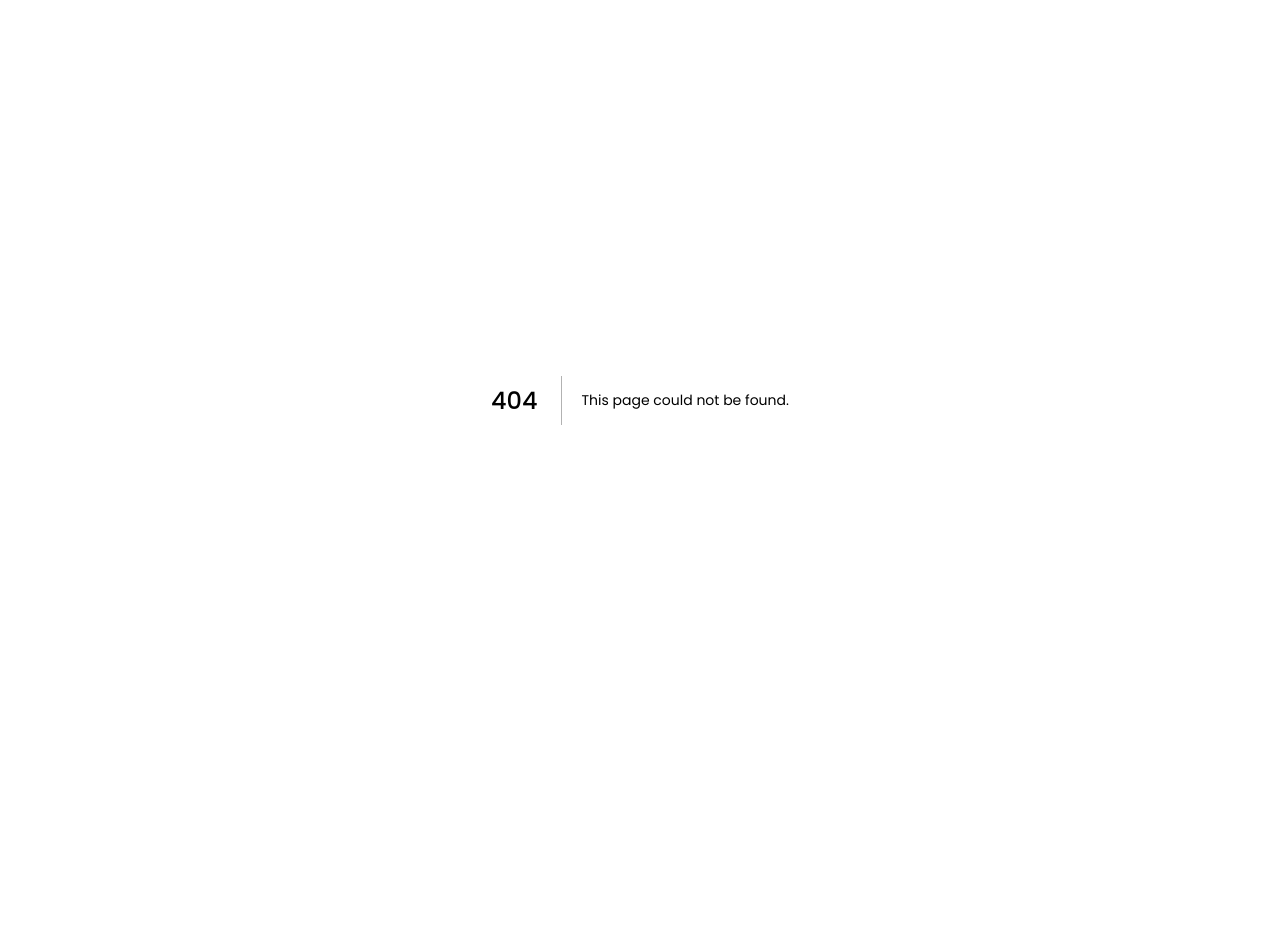
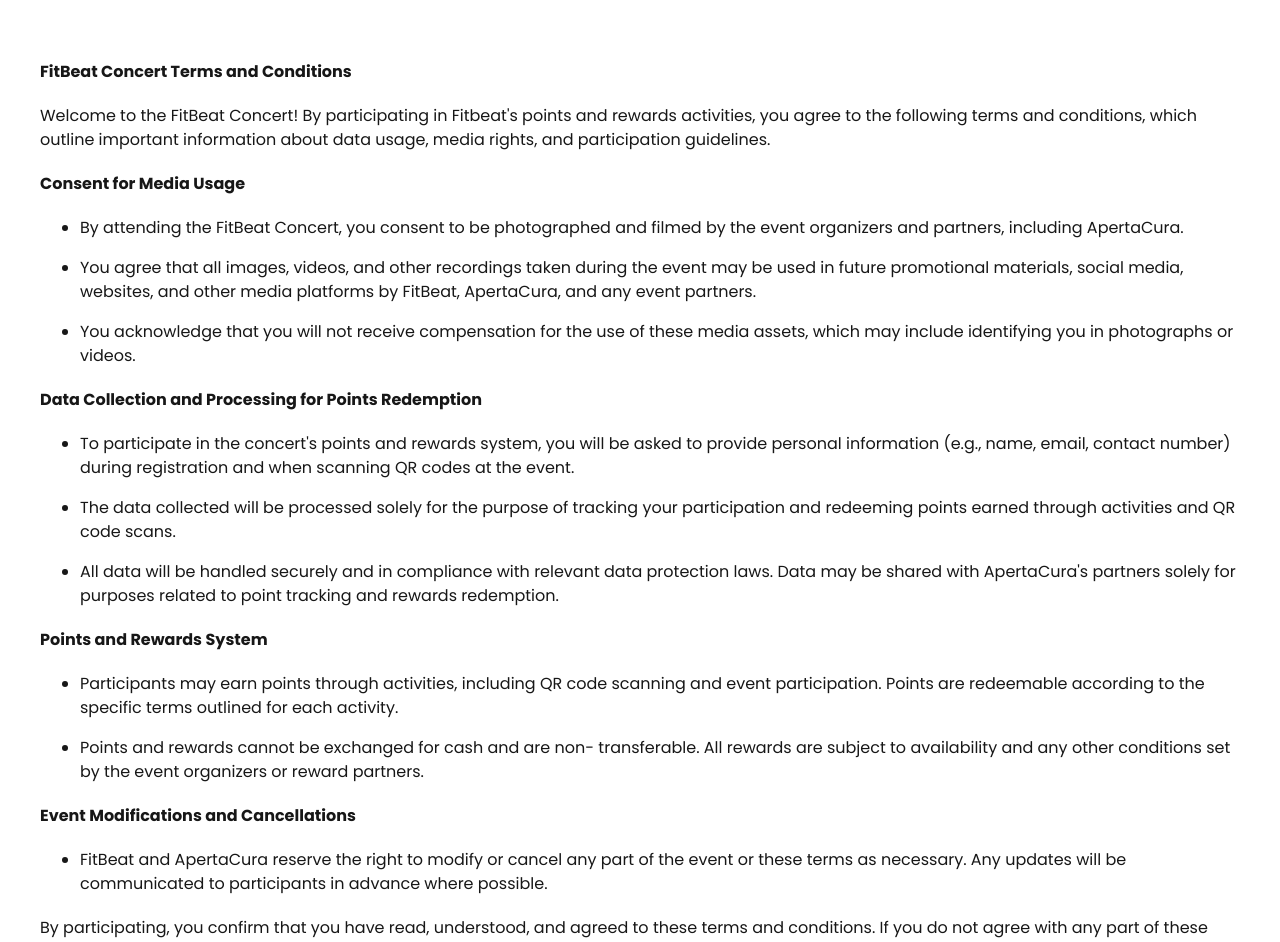
Before and after one commit to justinmihigo/points, a Next.js app: page /terms in a window 1280 px wide. Before the commit this address had no page. Shown: the top 942 px of the page. Before the commit the page ends 800 px from the top, so only its background shows below. Built offline with nearby package versions, Linux system fonts and the light colour scheme.

Commit message:
ft(terms and conditions): fix register button

```diff
--- /dev/null
+++ b/src/app/admin/qr/page.tsx
@@ -0,0 +1,35 @@
+'use client'
+import React from 'react'
+const Admin = () => {
+    const pointsRef = React.useRef(null);
+    const typeRef= React.useRef(null);
+    const dedicated = React.useRef(null);
+    const nameRef = React.useRef(null);
+
+  return (
+    <>
+     <div className='w-[100%] my-5'>
+                <h1 className='text-xl font-bold py-5 text-center'>Generate</h1>
+                {/* <form action=""> */}
+                <div className='flex flex-col justify-center pt-[50px] gap-y-5 w-[80%] m-auto'>
+                    <label htmlFor="name"> Name <span className='text-red-400'>*</span></label>
+                    <input ref={nameRef} className='border-2 rounded-xl p-2 py-3 w-full' type="text" id='name' name='name' placeholder="e.g John Doe" />
+
+                    <label htmlFor="points"> Email </label>
+                    <input ref={pointsRef} className='border-2 rounded-xl p-2 py-3 w-full' type="number" id='points' name='points' placeholder="e.g John Doe" />
+
+                    <label htmlFor="type">Type <span className='text-red-400'>*</span></label>
+                    <select ref={pointsRef} className='border-2 rounded-xl p-2 py-3 w-full pr-3' id="gender" name="gender">
+                        <option value="registration">Registration</option>
+                        <option value="points">Points</option>
+                        <option value="penalty">Penalty</option>
+                    </select>
+                     <label htmlFor="dedicated">Dedicated </label>
+
+                    </div>
+                    </div>
+    </>
+  )
+}
+
+export default Admin
--- a/src/app/register/page.tsx
+++ b/src/app/register/page.tsx
@@ -7,12 +7,14 @@
 import { setUser } from '@/utils/user/user'
 import { PhoneInput } from 'react-international-phone'
 import 'react-international-phone/style.css'
+import Link from 'next/link'
 const Register = () => {
     const phoneRef = useRef<any>(null);
     const fullnameRef = useRef<HTMLInputElement>(null);
     const genderRef = useRef<any>(null);
     const activityRef = useRef<any>(null);
     const emailRef = useRef<any>(null);
+    const [checked, setChecked]= useState<any>();
     const [warning, setWarning] = useState<string>();
 
     const user = useSelector((state: RootState) => state.userInfo.user);
@@ -30,9 +32,13 @@
         return form;
     }
     const handleSubmit = async (event: any) => {
-        console.log(phoneRef.current?.value)
+        console.log(phoneRef.current?.value, checked)
         event.preventDefault();
         console.log(genderRef.current?.value, activityRef.current.value, emailRef.current.value)
+        if(!checked){
+            setWarning('Please agree to Terms and Conditions');
+            return;
+        }
         if (phoneRef.current?.value && fullnameRef.current?.value && activityRef.current?.value) {
             dispatch(setUser(
                 {
@@ -85,12 +91,13 @@
         else {
             setWarning('Please fill in all fields');
         }
+
     }
 
     const router = useRouter();
     useEffect(() => {
         const userFromLs = JSON.parse(localStorage.getItem('user')!);
-        if (userFromLs.token) {
+        if (userFromLs?.token!) {
             router.push('/dashboard');
         }
     }, []);
@@ -124,13 +131,16 @@
                         <option value="BeatGroove">Aerobic Base, Coordination and rhythm</option>
                         <option value="BeatStrong">Muscle strength, endurance and functional movement</option>
                         <option value="BeatFlow">Flexibility, mobility, balance, mind- body connection</option>
-                        <option value="Inactive">Here to have fun</option>
+                        <option value="Inactive">Here for the vibes!</option>
                     </select>
-
+                    <div className='flex flex-row gap-x-4 items-center'>
+                        <input type="checkbox" onChange={(event)=>setChecked(event.target.value)} id='terms' name='terms' className='w-5 h-5' />
+                        <label htmlFor='terms'>I accept <Link href='/terms' className='text-blue-500 underline'>Terms and conditions</Link></label>
+                    </div>
                     <div>
                         {warning && <p className='text-red-500'>{warning}</p>}
                     </div>
-                    <button onClick={handleSubmit} className='flex flex-row justify-center items-center text-center bg-secondary text-primary rounded-full px-3 py-4 my-5'>
+                    <button onClick={handleSubmit} className={`flex flex-row justify-center items-center text-center bg-secondary text-primary rounded-full px-3 py-4 my-5 ${!checked?'opacity-50 cursor-not-allowed':''}`}>
                         Register
                     </button>
 
--- /dev/null
+++ b/src/app/terms/page.tsx
@@ -0,0 +1,109 @@
+import React from 'react'
+
+const Terms = () => {
+    return (
+
+        <>
+            <div className='m-10'>
+                <h1 className='font-bold py-5'>FitBeat Concert Terms and Conditions</h1>
+                <div>
+                    <p>
+                        Welcome to the FitBeat Concert! By participating
+                        in Fitbeat's points and rewards activities, you
+                        agree to the following terms and conditions, which
+                        outline important information about data usage, media rights,
+                        and participation guidelines.
+                    </p>
+                </div>
+                <h1 className='font-bold py-5'>Consent for Media Usage</h1>
+                <div className='pl-10'>
+                    <ul className='list-disc flex flex-col gap-y-4'>
+                        <li>
+                            By attending the FitBeat Concert, you consent
+                            to be photographed and filmed by the event organizers
+                            and partners, including ApertaCura.
+                        </li>
+                        <li>
+                            You agree that all images, videos, and other recordings taken
+                            during the event may be used in future promotional materials,
+                            social media, websites, and other media platforms by FitBeat,
+                            ApertaCura, and any event partners.
+                        </li>
+                        <li>
+                            You acknowledge that you will not receive compensation
+                            for the use of these media assets, which may include identifying
+                            you in photographs or videos.
+                        </li>
+                    </ul>
+
+                </div>
+                <h1 className='font-bold py-5'>Data Collection and Processing for Points Redemption</h1>
+                <div className='pl-10'>
+                    <ul className='list-disc flex flex-col gap-y-4'>
+                        <li>
+                            To participate in the concert's points and rewards
+                            system, you will be asked to provide personal information
+                            (e.g., name, email, contact number) during registration and
+                            when scanning QR codes at the event.
+                        </li>
+                        <li>
+                            The data collected will be processed solely for the
+                            purpose of tracking your participation and redeeming
+                            points earned through activities and QR code scans.
+                        </li>
+                        <li>
+                            All data will be handled securely and in compliance with
+                            relevant data protection laws. Data may be shared with
+                            ApertaCura's partners solely for purposes related
+                            to point tracking and rewards redemption.
+                        </li>
+                    </ul>
+
+                </div>
+                <h1 className='font-bold py-5'>Points and Rewards System</h1>
+                <div className='pl-10'>
+                    <ul className='list-disc flex flex-col gap-y-4'>
+                        <li>
+                            Participants may earn points through activities, including
+                            QR code scanning and event participation. Points are
+                            redeemable according to the specific terms outlined for
+                            each activity.
+                        </li>
+                        <li>
+                            Points and rewards cannot be exchanged for
+                            cash and are non- transferable. All rewards are
+                            subject to availability and any other conditions
+                            set by the event organizers or reward partners.
+                        </li>
+                    </ul>
+
+                </div>
+                <h1 className='font-bold py-5'>Event Modifications and Cancellations</h1>
+                <div className='pl-10'>
+                    <ul className='list-disc flex flex-col gap-y-4'>
+                        <li>
+                            FitBeat and ApertaCura reserve the right to
+                            modify or cancel any part of the event or these
+                            terms as necessary. Any updates will be communicated to
+                            participants in advance where possible.
+                        </li>
+                    </ul>
+
+                </div>
+                <div>
+                    <p className='py-5'>
+                        By participating, you confirm that you have read, understood,
+                        and agreed to these terms and conditions.
+                        If you do not agree with any part of these terms,
+                        please refrain from participating in the point and reward activities.
+                    </p>
+                </div>
+
+
+            </div>
+
+        </>
+    )
+}
+
+export default Terms
```
